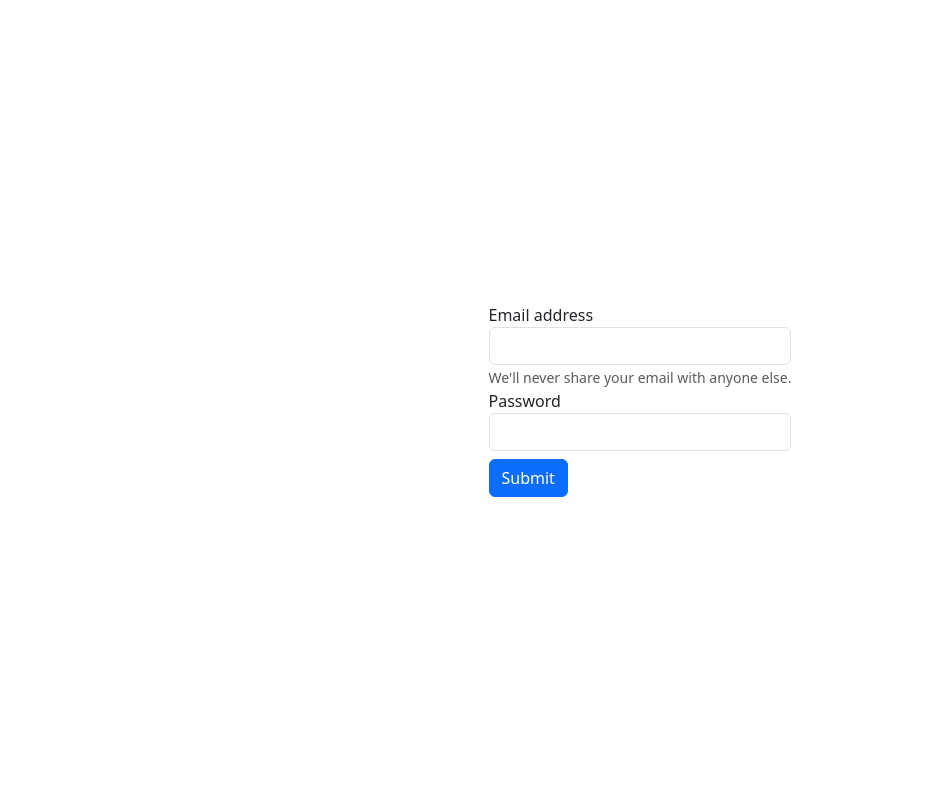
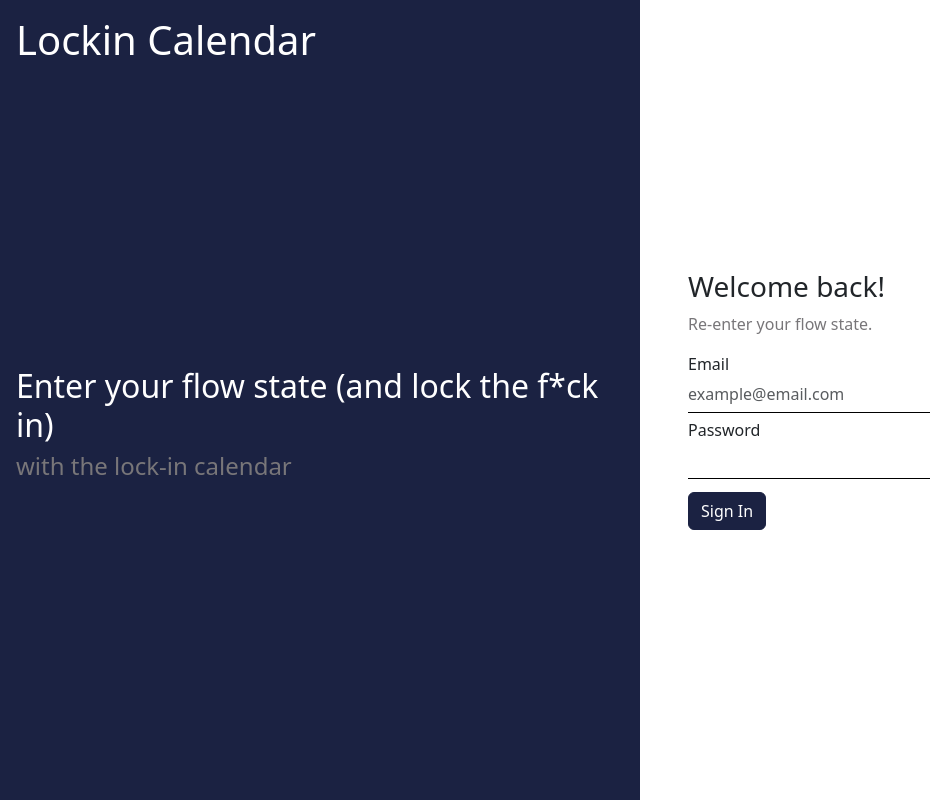
Before and after one commit to raghavkhare98/lockin-calendar, a Django app: page / in a window 1280 px wide. Shown: the whole page, without its empty margins (0-930 px from the left). Run offline with Django 5.2, Linux system fonts and the light colour scheme.

Commit message:
Add left and right containers

```diff
--- a/src/django_lockincalendar/accounts/static/css/styles.css
+++ b/src/django_lockincalendar/accounts/static/css/styles.css
@@ -1,3 +1,31 @@
-.parent{
+:root{
+    --primary-bg-color: #1b2242;
+}
+
+.left-container{
+    color: white;
+}
+
+.left-container{
+    background-color: var(--primary-bg-color);
     min-height: 100vh;
 }
+
+button.btn.btn-primary{
+    background-color: var(--primary-bg-color);
+    border-color: var(--primary-bg-color);
+}
+
+.form-group{
+    margin: 5px 0;
+}
+
+input.form-control{
+    border-bottom: 1px solid #000000;
+    /*If we don't set the other borders as 0, then they end up getting rendered*/
+    border-radius: 0;
+    border-top: 0;
+    border-right: 0;
+    border-left: 0;
+    box-shadow: none;
+}
--- a/src/django_lockincalendar/accounts/templates/login.html
+++ b/src/django_lockincalendar/accounts/templates/login.html
@@ -7,18 +7,33 @@
     <link rel="stylesheet" href="{% static 'css/styles.css' %}">
 {% endblock %}
 {% block content %}
-<div class="parent container d-flex flex-column align-items-center justify-content-center h-100">
-    <form class="child">
-        <div class="form-group">
-            <label for="exampleInputEmail1">Email address</label>
-            <input type="email" class="form-control" id="exampleInputEmail1" aria-describedby="emailHelp">
-            <small id="emailHelp" class="form-text text-muted">We'll never share your email with anyone else.</small>
+<div class="parent m-0 p-0 container-fluid d-flex align-items-center justify-content-center h-100">
+    <div class="left-container w-50 h-100 d-flex flex-column">
+        <div class="flex-grow-1 d-flex flex-column justify-content-between p-3">
+            <header>
+                <h1>Lockin Calendar</h1>
+            </header>
+            <main>
+                <h2>Enter your flow state (and lock the f*ck in)</h2>
+                <h4 style="color: #787679">with the lock-in calendar</h4>
+            </main>
+            <footer></footer>
         </div>
-        <div class="form-group">
-            <label for="exampleInputPassword1">Password</label>
-            <input type="password" class="form-control" id="exampleInputPassword1">
-        </div>
-        <button type="submit" class="btn btn-primary mt-2">Submit</button>
-    </form>
+    </div>
+    <div class="right-container w-50 px-5">
+        <h3>Welcome back!</h3>
+        <p style="color: #787679">Re-enter your flow state.</p>
+        <form class="child">
+            <div class="form-group">
+                <label for="inputEmail">Email</label>
+                <input type="email" class="form-control px-0" id="inputEmail" placeholder="example@email.com" aria-describedby="emailHelp">
+            </div>
+            <div class="form-group">
+                <label for="inputPassword">Password</label>
+                <input type="password" class="form-control" id="inputPassword">
+            </div>
+            <button type="submit" class="btn btn-primary mt-2">Sign In</button>
+        </form>
+    </div>
 </div>
 {% endblock content %}
```
